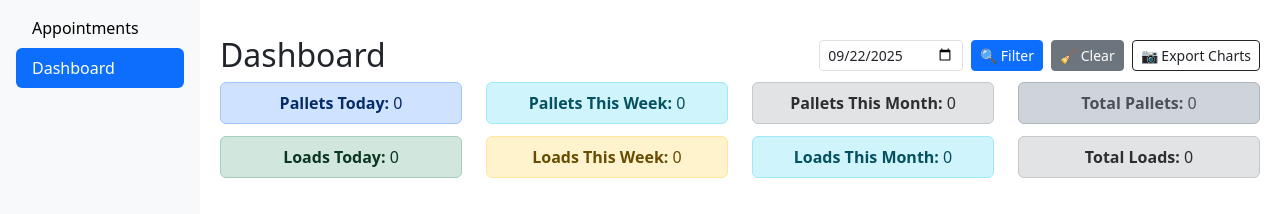
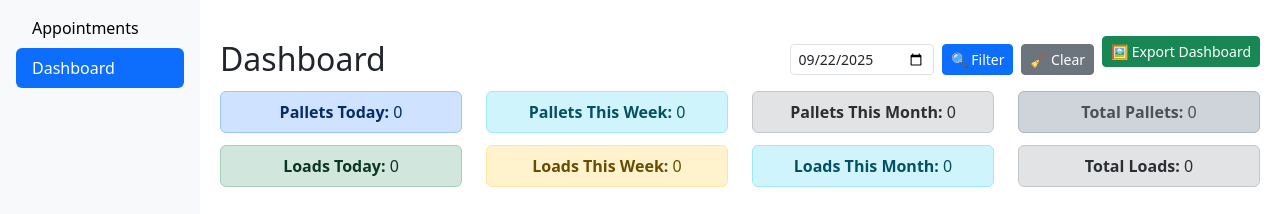
Before and after one commit to Buenomaurilio/Django_GoodsIn_test, a Django app: page /dashboard/ in a window 1280 px wide. Shown: the part 56-270 px from the top of the page. Run offline with Django 5.2, Linux system fonts and the light colour scheme; the visitor is signed in with stand-in values (Sample User, id 1); data that the repository does not hold is empty.

Commit message:
adjusts export dashboard button in Dashboards

```diff
--- a/templates/appointments/dashboard.html
+++ b/templates/appointments/dashboard.html
@@ -15,7 +15,8 @@
       <input type="date" name="date" class="form-control form-control-sm w-auto" value="{{ selected_date|date:'Y-m-d' }}">
       <button type="submit" class="btn btn-sm btn-primary">🔍 Filter</button>
       <a href="{% url 'dashboard' %}" class="btn btn-sm btn-secondary">🧹 Clear</a>
-      <button id="exportCharts" class="btn btn-sm btn-outline-dark">📷 Export Charts</button>
+      <button class="btn btn-sm btn-success mb-3" onclick="exportDashboardAsImage()">🖼️ Export Dashboard</button>
+      {% comment %} <button id="exportCharts" class="btn btn-sm btn-outline-dark">📷 Export Charts</button> {% endcomment %}
       {% comment %} <a href="{% url 'export_dashboard_csv' %}?date={{ selected_date|date:'Y-m-d' }}" class="btn btn-sm btn-success">📤 Export CSV</a> {% endcomment %}
     </form>
 
@@ -118,6 +119,22 @@
 
 <script src="https://cdn.jsdelivr.net/npm/chart.js"></script>
 <script src="{% static 'appointments/js/dashboard_charts.js' %}"></script>
+<script src="https://cdnjs.cloudflare.com/ajax/libs/html2canvas/1.4.1/html2canvas.min.js"></script>
+<script>
+  function exportDashboardAsImage() {
+    const target = document.querySelector('.chart-scrollable');
+    html2canvas(target, {
+      backgroundColor: null,
+      scale: 2,
+    }).then(canvas => {
+      const link = document.createElement('a');
+      link.download = 'dashboard.png';
+      link.href = canvas.toDataURL();
+      link.click();
+    });
+  }
+</script>
+
 <script>
   document.getElementById("exportCharts").addEventListener("click", async function () {
     const charts = [
```
